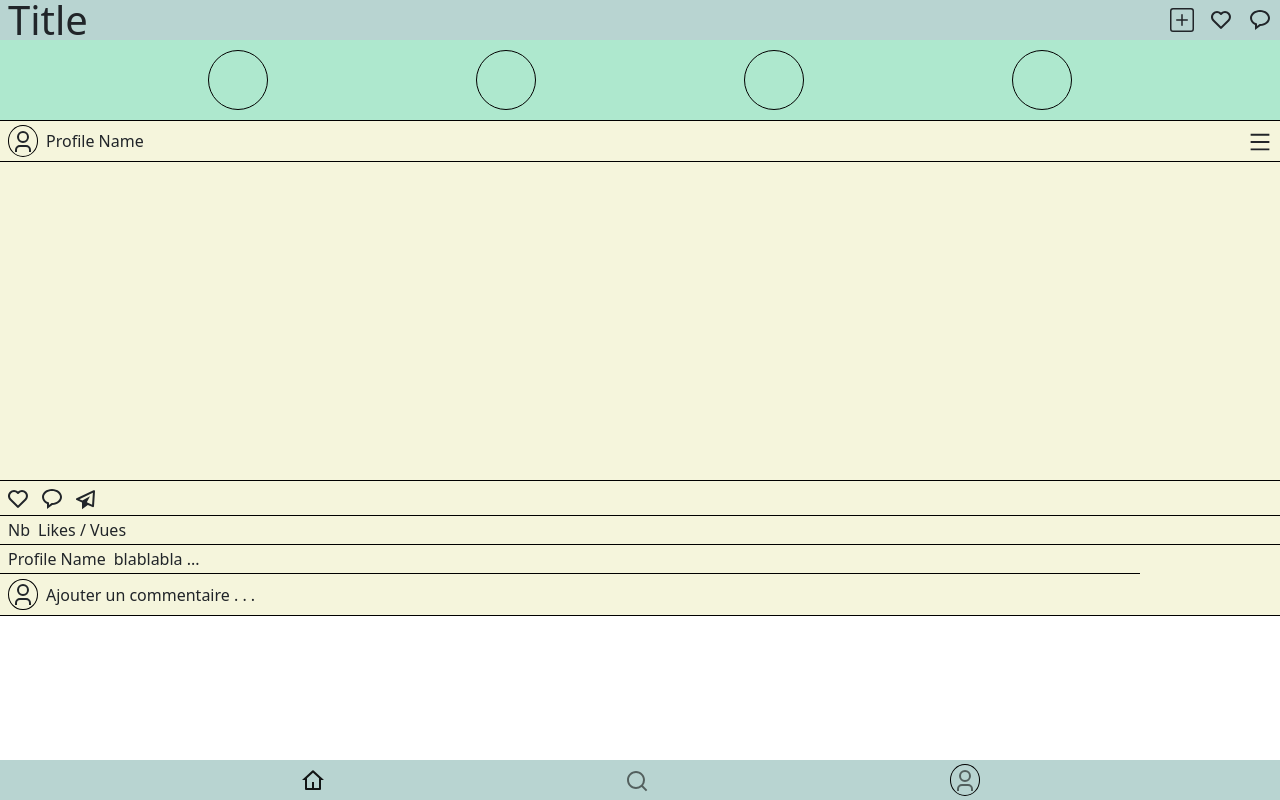
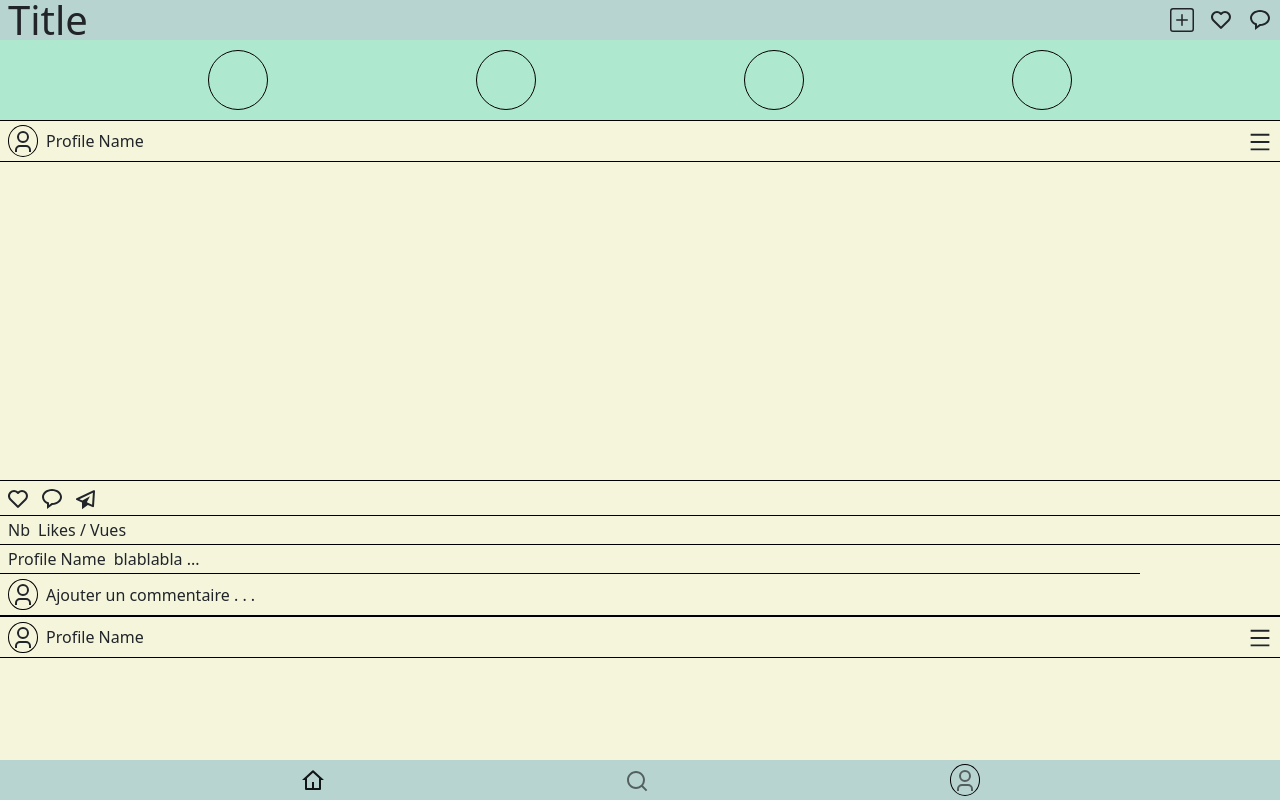
Before and after one commit to ThomasJson/Boost-React, a React (Create React App) app: page / in a window 1280 px wide. Shown: the top 800 px of the page. Built offline with nearby package versions, Linux system fonts and the light colour scheme.

Commit message:
Publication-component DONE

```diff
--- a/src/App.scss
+++ b/src/App.scss
@@ -2,6 +2,7 @@
     margin: 0 !important;
     padding: 0 !important;
     box-sizing: border-box !important;
+
 }
 .container {
     width: auto !important;
@@ -20,13 +21,13 @@
     flex-direction: column;
 }
 .align-center {
-    align-items: center;
+    align-items: center !important;
 }
 .space-Evenly {
-    justify-content: space-evenly;
+    justify-content: space-evenly !important;
 }
 .betWeen {
-    justify-content: space-between;
+    justify-content: space-between !important;
 }
 
 //
--- a/src/components/homeHeader/HomeHeader.jsx
+++ b/src/components/homeHeader/HomeHeader.jsx
@@ -3,11 +3,15 @@ import React from "react";
 import { Container } from "react-bootstrap";
 import { BiMessageRounded, BiHeart } from "react-icons/bi";
 import { BsPlusSquare } from "react-icons/bs";
+import Navbar from "react-bootstrap/Navbar";
 
 const HomeHeader = () => {
+
+  //TODO Header Fixed au Scroll
+
   return (
     <>
-      <Container fluid id="header-home" className="rOw betWeen">
+      <Navbar fixed='top' id="header-home" className="rOw betWeen">
         <h1>Title</h1>
         <Container className="top-nav-items">
           <Container className="icons-container">
@@ -20,7 +24,7 @@ const HomeHeader = () => {
             <BiMessageRounded />
           </Container>
         </Container>
-      </Container>
+      </Navbar>
     </>
   );
 };
--- a/src/screens/homeScreen/HomeScreen.jsx
+++ b/src/screens/homeScreen/HomeScreen.jsx
@@ -1,3 +1,4 @@
+import './homeScreen.scss'
 import React from "react";
 import ContactStories from "../../components/contactStories/ContactStories";
 import HomeHeader from "../../components/homeHeader/HomeHeader";
@@ -10,6 +11,8 @@ const HomeScreen = () => {
       <main>
         <ContactStories />
         <Publication />
+        <Publication />
+        <Publication />
       </main>
     </>
   );
--- a/src/screens/homeScreen/homeScreen.scss
+++ b/src/screens/homeScreen/homeScreen.scss
@@ -0,0 +1,4 @@
+main {
+    //TODO Faire un Header Fixed propre
+    margin-top: 5vh !important;
+}
```
